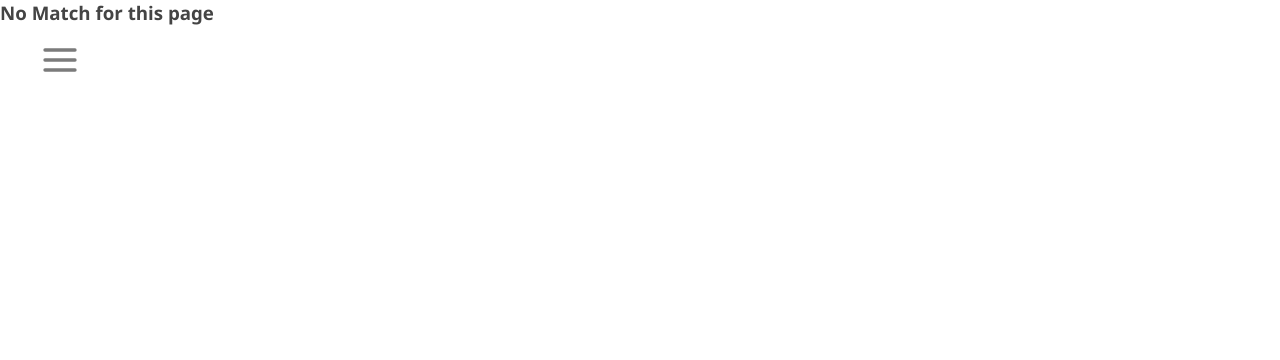
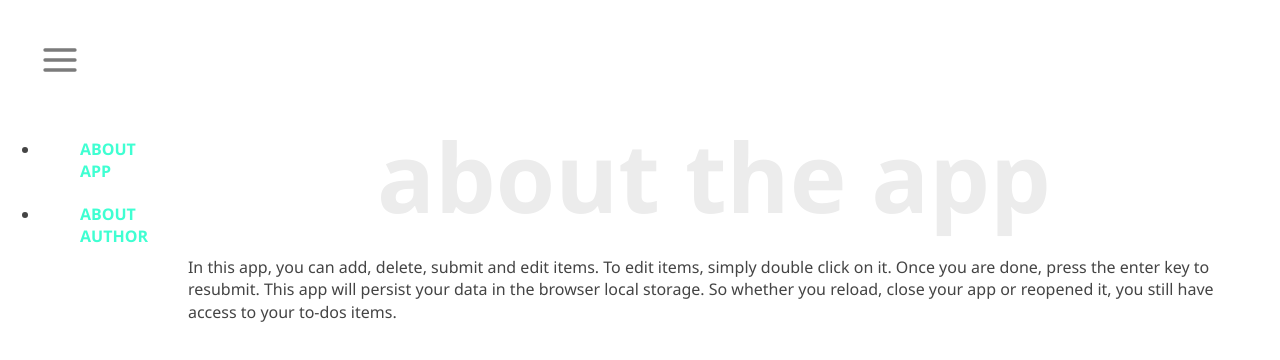
Before and after one commit to indigodavid/react-tutorial, a React (Create React App) app: page /about/about-app in a window 1280 px wide. Shown: the top 360 px of the page. Built offline with nearby package versions, Linux system fonts and the light colour scheme.

Commit message:
Add internal routes and components to About module

```diff
--- a/src/App.js
+++ b/src/App.js
@@ -11,7 +11,7 @@
       <Navbar />
       <Routes>
         <Route path="/" element={<TodoContainer />} />
-        <Route path="/about" element={<About />} />
+        <Route path="/about/*" element={<About />} />
         <Route path="*" element={<NoMatch />} />
       </Routes>
     </Router>
--- /dev/null
+++ b/src/components/SinglePage.js
@@ -0,0 +1,31 @@
+import React from 'react';
+import { useParams } from 'react-router-dom';
+
+const SinglePage = () => {
+  const aboutData = [
+    {
+      slug: 'about-app',
+      title: 'About the App',
+      description:
+        'In this app, you can add, delete, submit and edit items. To edit items, simply double click on it. Once you are done, press the enter key to resubmit. This app will persist your data in the browser local storage. So whether you reload, close your app or reopened it, you still have access to your to-dos items.',
+    },
+    {
+      slug: 'about-author',
+      title: 'About the Author',
+      description:
+        'This app was developed by Ibas Majid, a self-taught web developer and a technical writer. He is opened to freelance Gig. So go ahead and connect with ibas on Twitter @ibaslogic.',
+    },
+  ];
+  const { slug } = useParams();
+  const aboutContent = aboutData.find((item) => item.slug === slug);
+  const { title, description } = aboutContent;
+
+  return (
+    <div>
+      <h1>{title}</h1>
+      <p>{description}</p>
+    </div>
+  );
+};
+
+export default SinglePage;
--- a/src/pages/About.js
+++ b/src/pages/About.js
@@ -1,9 +1,26 @@
 import React from 'react';
+import {
+  Route, Link, Routes,
+} from 'react-router-dom';
+import SinglePage from '../components/SinglePage';
 
-const About = () => (
-  <div className="about__content">
-    Hello from About page.
-  </div>
-);
+const About = () => {
+  const currentPath = '/about';
+  return (
+    <div className="about__content">
+      <ul>
+        <li>
+          <Link to={`${currentPath}/about-app`}>About App</Link>
+        </li>
+        <li>
+          <Link to={`${currentPath}/about-author`}>About Author</Link>
+        </li>
+      </ul>
+      <Routes>
+        <Route path=":slug" element={<SinglePage />} />
+      </Routes>
+    </div>
+  );
+};
 
 export default About;
```
